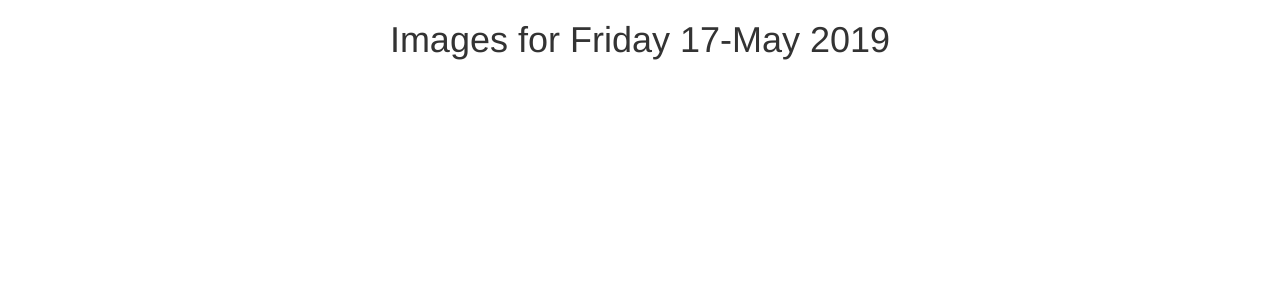
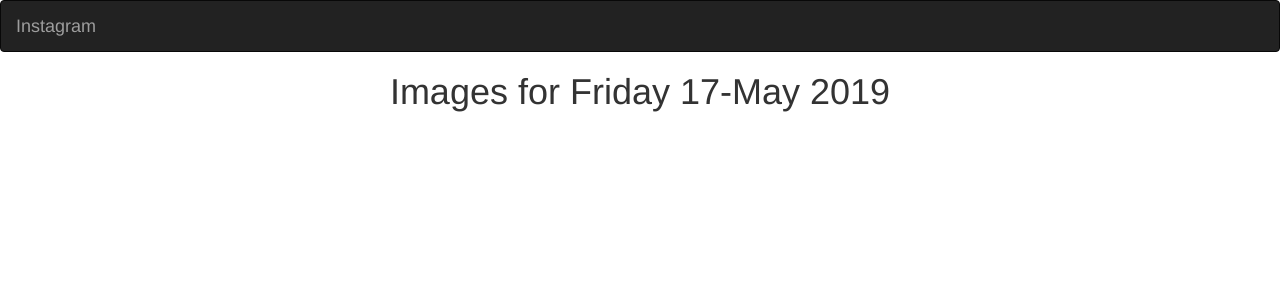
Before and after one commit to Ephraim-Kamau/Instagram, a Django app: page /images/today/ in a window 1280 px wide. Shown: the top 300 px of the page. Run offline with Django 3.2, Linux system fonts and the light colour scheme; some libraries are stand-ins or nearby versions.

Commit message:
Add the navbar

```diff
--- a/images/templates/all-images/base.html
+++ b/images/templates/all-images/base.html
@@ -1,4 +1,5 @@
 {% load bootstrap3 %}
+{% load static%}
 <!DOCTYPE html>
 <html>
 <head>
@@ -16,6 +17,8 @@
 
 </head>
 <body>
+    {% include "navbar.html" %}
+
     {% block content %}
      <h1 class='text-center'>Images for {{date|date:"l d-F Y"}}</h1>
       {%endblock%}
--- /dev/null
+++ b/images/templates/navbar.html
@@ -0,0 +1,17 @@
+<!DOCTYPE html>
+<html lang="en">
+<head>
+
+  <meta charset="utf-8">
+  <meta name="viewport" content="width=device-width, initial-scale=1">
+</head>
+<body>
+<nav class="navbar navbar-inverse">
+  <div class="container-fluid">
+    <div class="navbar-header">
+      <a class="navbar-brand" href="{% url 'imagesToday' %}">Instagram</a>
+    </div>
+  </div>
+</nav>
+</body>
+</html>
```
